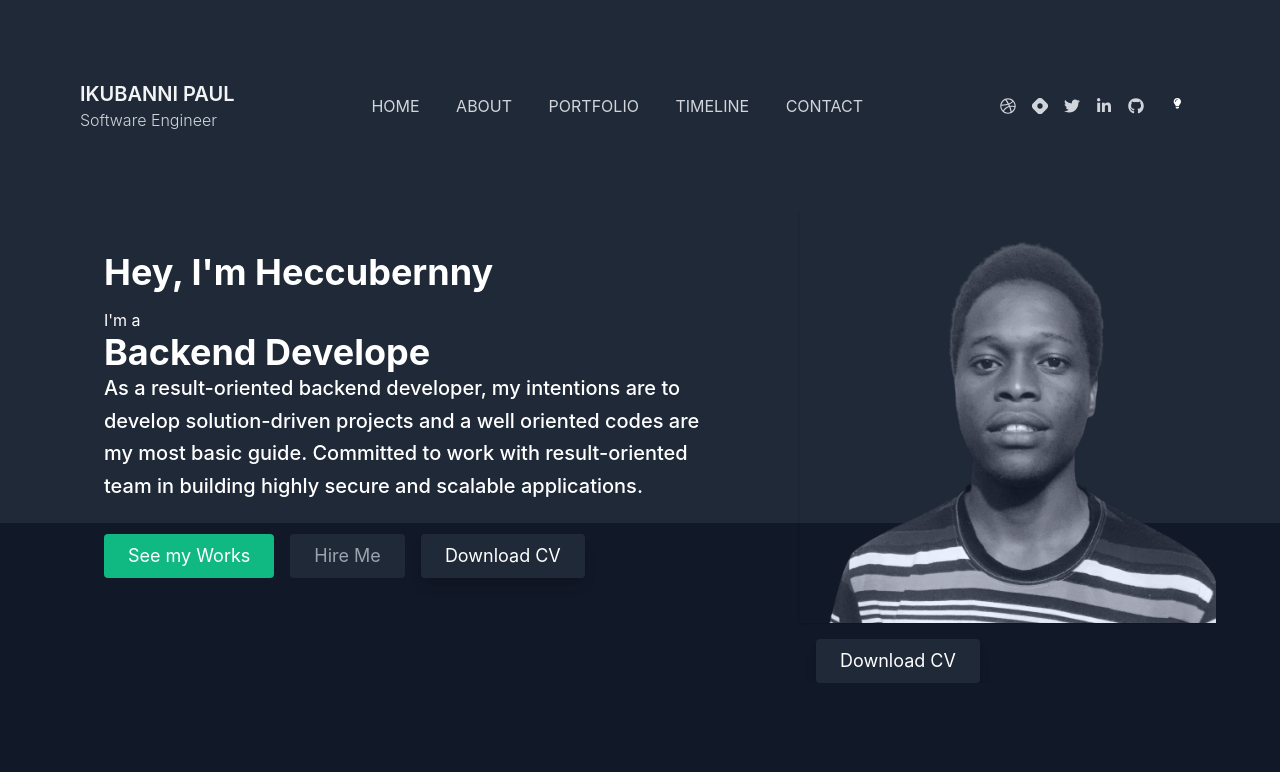
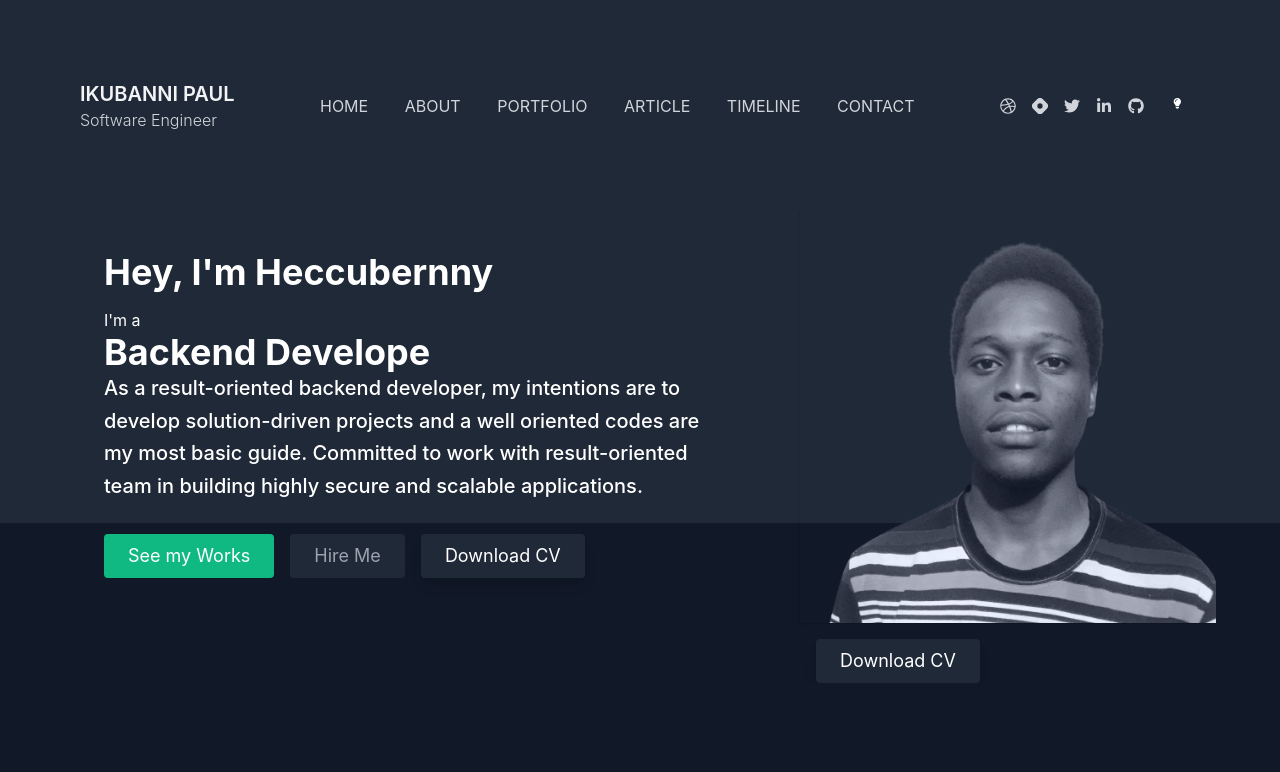
Before and after one commit to Heccubernny/portfolio, a Next.js app: page / in a window 1280 px wide. Shown: the top 772 px of the page. Built offline with nearby package versions, Linux system fonts and the light colour scheme; no server answers.

Commit message:
Adding an article page

```diff
--- a/components/Navbar.js
+++ b/components/Navbar.js
@@ -73,6 +73,20 @@ export default function Navbar() {
               {router.asPath === "/portfolio"}
             </a>
           </Link>
+
+          <Link href="/article">
+            <a
+              className={`text-base  ${
+                router.asPath === "/articles"
+                  ? "text-gray-800 font-bold dark:text-gray-400"
+                  : "text-gray-600 dark:text-gray-300 font-normal "
+              }`}
+            >
+              ARTICLE{" "}
+              {router.asPath === "/article"}
+            </a>
+          </Link>
+
           <Link href="/experience">
             <a
               className={`text-base  ${
@@ -172,6 +186,11 @@ export default function Navbar() {
             PORTFOLIO
           </a>
         </Link>
+        <Link href="/portfolio">
+          <a className="text-base font-normal text-gray-600 dark:text-gray-300">
+            ARTICLE
+          </a>
+        </Link>
         <Link href="/timeline">
           <a className="text-base font-normal text-gray-600 dark:text-gray-300">
             TIMELINE
```
Also changed, not shown: pages/api/getLatestArticles.js (added).
